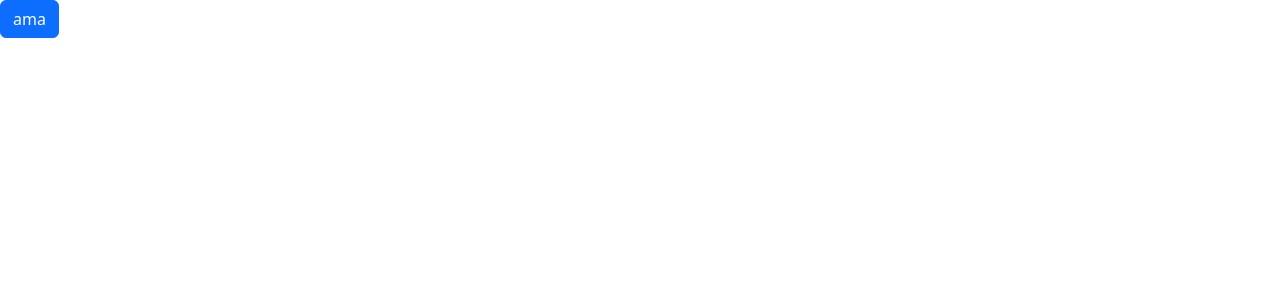
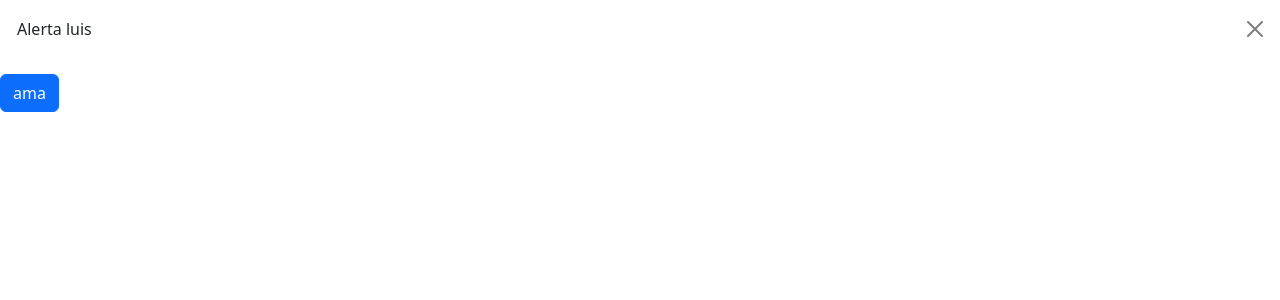
Before and after one commit to LuisRicado77/React-Study, a React (Vite) app: page / in a window 1280 px wide. Both pictures are taken after a click on the button "ama". Shown: the top 300 px of the page. Built offline with nearby package versions, Linux system fonts and the light colour scheme.

Commit message:
Combinig an alert with a button

```diff
--- a/src/App.tsx
+++ b/src/App.tsx
@@ -1,12 +1,15 @@
 
-import React from 'react';
+import React, { useState } from 'react';
 import Alert from './components/Alert';
 import  { Button } from './components/Button';
 
 function App() {
+
+  const [alertVisible,setAlertVisibility] = useState(false);
   return (
     <div>
-      <Button color='primary' onClick={() => console.log('Clicked')}>ama</Button>
+      {alertVisible && <Alert onClose={() => setAlertVisibility(false)}>Alerta luis</Alert>}
+      <Button color='primary' onClick={() => setAlertVisibility(true)}>ama</Button>
     </div>
   );
 }
--- a/src/components/Alert.tsx
+++ b/src/components/Alert.tsx
@@ -2,10 +2,16 @@
 
 interface Props{
     children:ReactNode;
+    onClose: () => void;
+
 }
-const Alert = ({children}:Props) => {
+const Alert = ({children,onClose}:Props) => {
   return (
-   <div className="alert alert-prymary">{children}</div>
+   <div className="alert alert-prymary alert-dismissible">
+    {children}
+    <button type="button" className="btn-close" data-bs-dismiss="alert" onClick={onClose} aria-label="Close"></button>
+   </div>
+
   )
 }
 
```
